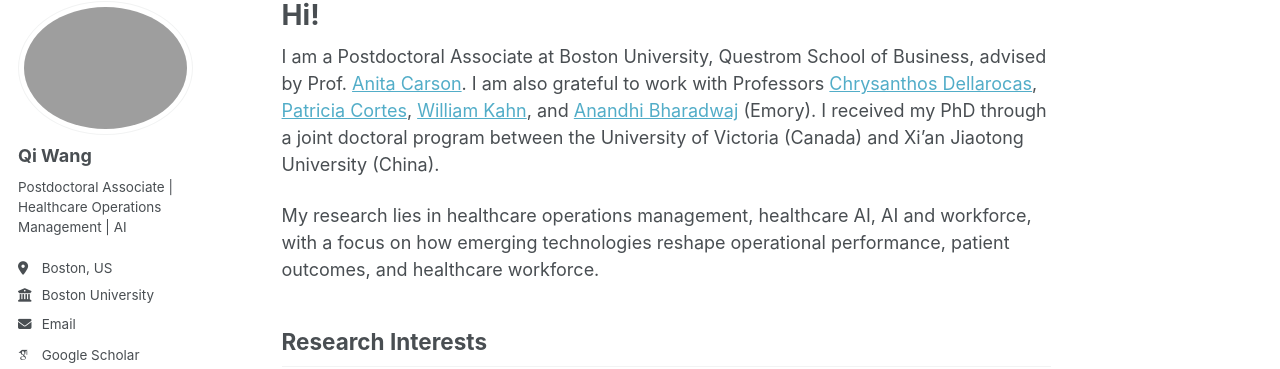
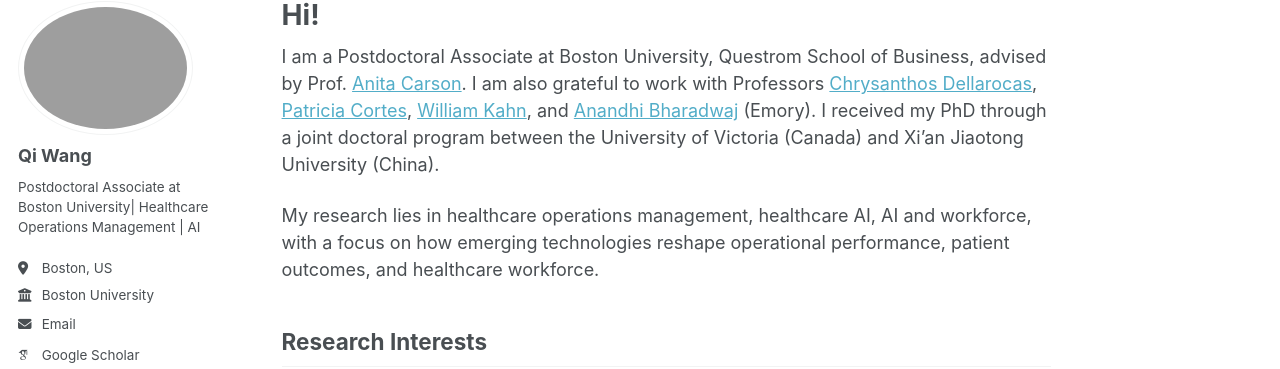
Before and after one commit to qiwang-katherine/qiwang-katherine.github.io, a Jekyll site: the page built from _pages/about.md, in a window 1280 px wide. Shown: the part 100-469 px from the top of the page. Built offline with Jekyll 4.4.1, drawn with Linux system fonts in a browser that asks for light colours; some web fonts are replaced; a script bundle is joined from its source files by our own code; library files that are not in the unit come from our copies.

Commit message:
Update _config.yml

```diff
--- a/_config.yml
+++ b/_config.yml
@@ -14,7 +14,7 @@
   avatar           : "profile.png"
   name             : "Qi Wang"
   pronouns         :
-  bio              : "Postdoctoral Associate | Healthcare Operations Management | AI"
+  bio              : "Postdoctoral Associate at Boston University| Healthcare Operations Management | AI"
   location         : "Boston, US"
   employer         : "Boston University"
   uri              :
```
